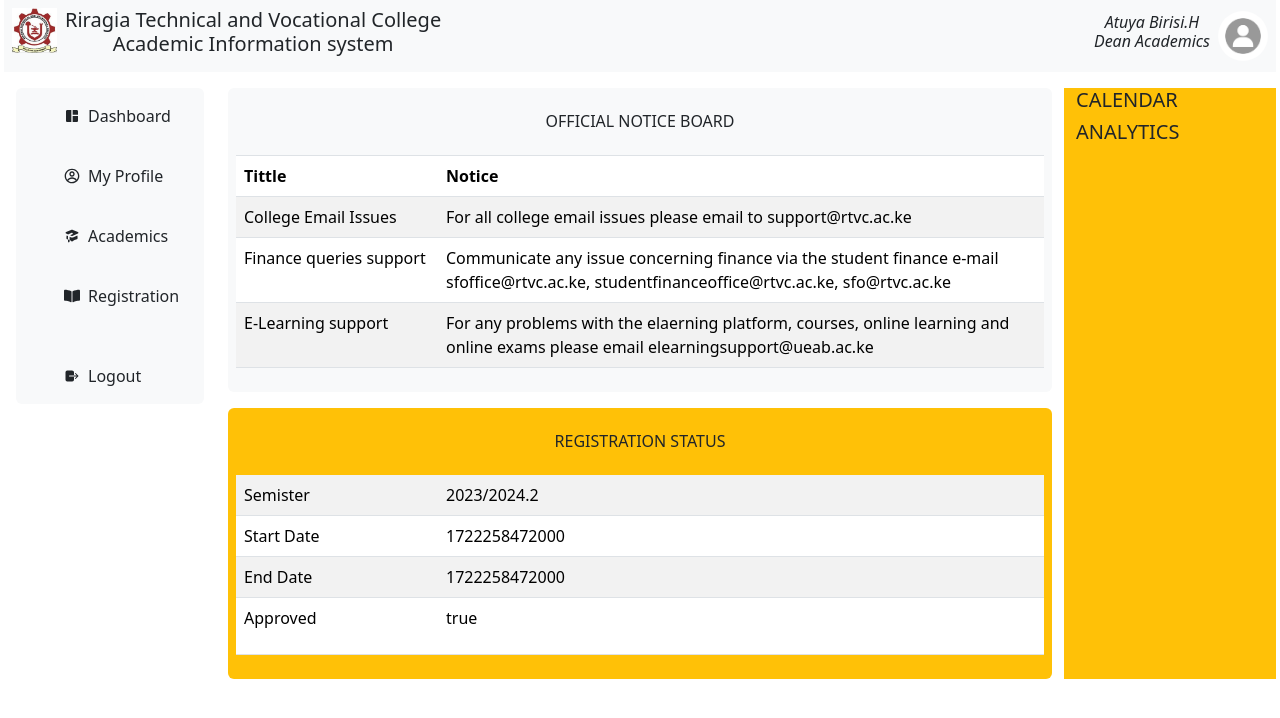
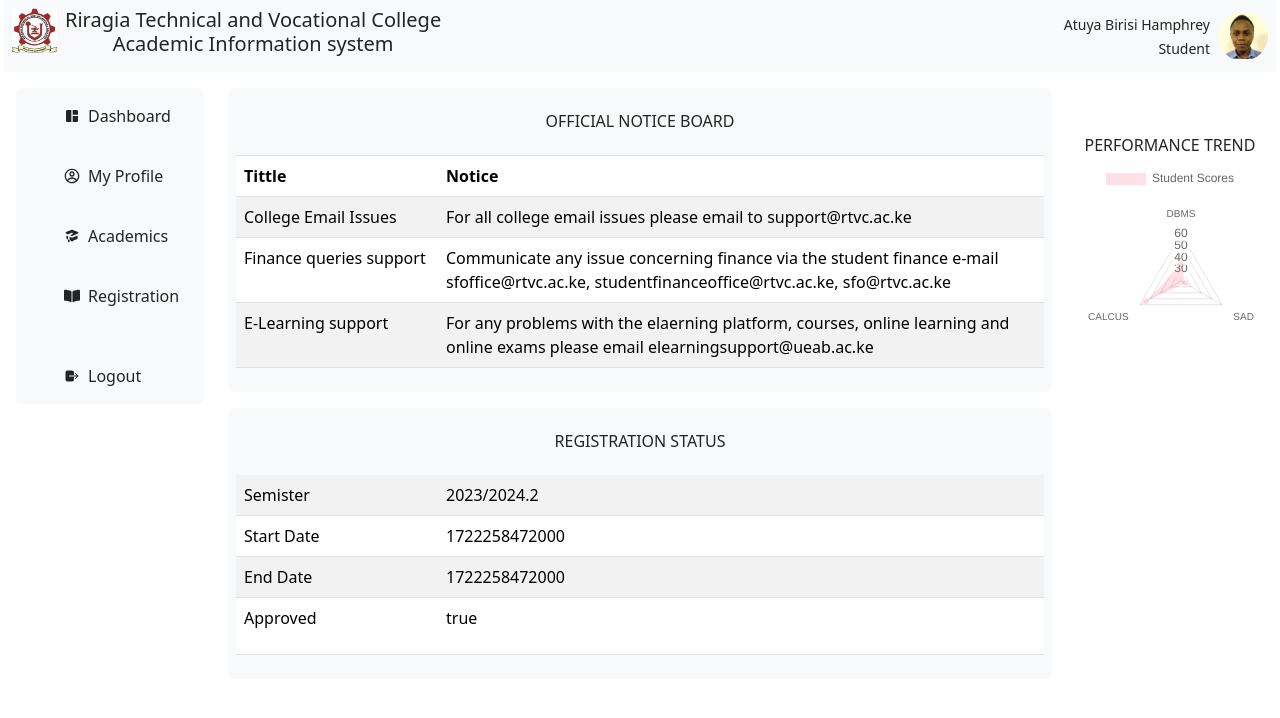
Before and after one commit to atuyabirisi/EscaTech, a React (Vite) app in the folder client/: page / in a window 1280 px wide. Shown: the top 718 px of the page. Built offline with nearby package versions, Linux system fonts and the light colour scheme.

Commit message:
implement vizualization of student score

```diff
--- a/client/package.json
+++ b/client/package.json
@@ -12,7 +12,9 @@
   "dependencies": {
     "axios": "^1.7.2",
     "bootstrap": "^5.3.3",
+    "chart.js": "^4.4.3",
     "react": "^18.3.1",
+    "react-chartjs-2": "^5.2.0",
     "react-dom": "^18.3.1",
     "react-hook-form": "^7.52.1",
     "react-icons": "^5.2.1",
--- a/client/src/components/Navbar.tsx
+++ b/client/src/components/Navbar.tsx
@@ -15,16 +15,16 @@ export default function Navbar() {
         </h5>
       </div>
       <div className="d-flex align-items-center gap-2">
-        <div className="text-center">
-          <h6>
-            <i>
-              Atuya Birisi.H <br /> Dean Academics
-            </i>
-          </h6>
+        <div className="text-end">
+          <small>
+            Atuya Birisi Hamphrey
+            <br />
+            Student{" "}
+          </small>
         </div>
         <div style={{ width: "50px", height: "50px", borderRadius: "50%" }}>
           <img
-            src="src\assets\profile.png"
+            src="src\assets\passport.jpg"
             alt="profile-pic"
             style={{
               width: "100%",
--- a/client/src/components/landingpage/DashBoard.tsx
+++ b/client/src/components/landingpage/DashBoard.tsx
@@ -1,3 +1,4 @@
+import GraphAnalytics from "./GraphAnalytics";
 import NoticeBoard from "./NoticeBoard";
 import RegistrationStatus from "./RegistrationStatus";
 import Sidepanel from "./Sidepanel";
@@ -12,9 +13,8 @@ export default function DashBoard() {
         <NoticeBoard />
         <RegistrationStatus />
       </div>
-      <div className="col-2 bg-warning">
-        <h5>CALENDAR</h5>
-        <h5>ANALYTICS</h5>
+      <div className="col-2">
+        <GraphAnalytics />
       </div>
     </div>
   );
--- /dev/null
+++ b/client/src/components/landingpage/GraphAnalytics.tsx
@@ -0,0 +1,69 @@
+import { useEffect, useState } from "react";
+import { Radar } from "react-chartjs-2";
+// import axios from "axios";
+import "chart.js/auto";
+
+// interface Data {
+//   course: string;
+//   score: number;
+// }
+
+const GraphAnalytics = () => {
+  const [chartData, setChartData] = useState({} as any);
+  const [loading, setLoading] = useState(true);
+  const data = [
+    { course: "DBMS", score: 34 },
+    { course: "SAD", score: 24 },
+    { course: "CALCUS", score: 54 },
+  ];
+
+  useEffect(() => {
+    const fetchData = async () => {
+      try {
+        // Replace with your API endpoint
+        //
+
+        // Transform the data into a format suitable for the chart
+        const labels = data.map((item) => item.course);
+        const scores = data.map((item) => item.score);
+
+        setChartData({
+          labels: labels,
+          datasets: [
+            {
+              label: "Student Scores",
+              data: scores,
+              backgroundColor: "rgba(255, 99, 132, 0.2)",
+              borderColor: "",
+              borderWidth: 0,
+            },
+          ],
+        });
+
+        setLoading(false);
+      } catch (error) {
+        console.error("Error fetching the data", error);
+      }
+    };
+
+    fetchData();
+  }, []);
+
+  if (loading) {
+    return <div>Loading...</div>;
+  }
+
+  return (
+    <div className="py-5">
+      <div className="text-center">
+        <h6>PERFORMANCE TREND</h6>
+      </div>
+      <Radar
+        data={chartData}
+        options={{ responsive: true, maintainAspectRatio: true }}
+      />
+    </div>
+  );
+};
+
+export default GraphAnalytics;
--- a/client/src/components/landingpage/RegistrationStatus.tsx
+++ b/client/src/components/landingpage/RegistrationStatus.tsx
@@ -1,6 +1,6 @@
 export default function RegistrationStatus() {
   return (
-    <div className="rounded bg-warning p-2 mt-3">
+    <div className="rounded bg-light p-2 mt-3">
       <div className="text-center py-3 ">
         <h6>REGISTRATION STATUS</h6>
       </div>
```
Also changed, not shown: client/src/assets/passport.jpg (added), 1 other file (tests, documents, lock files or other folders).
